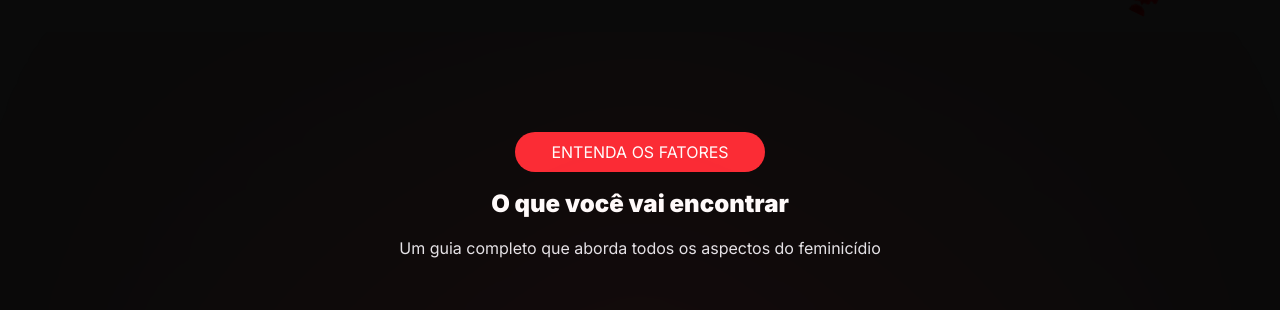
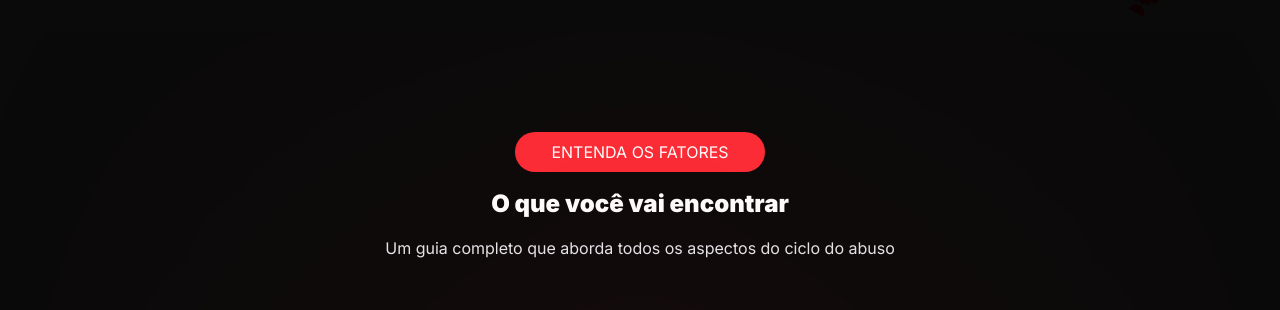
Before and after one commit to FabianoPereiraOne/Landing-Page-Secure-Yourself, a Next.js app: page / in a window 1280 px wide. Shown: the part 1660-1970 px from the top of the page. Built offline with nearby package versions, Linux system fonts and the light colour scheme.

Commit message:
Feat: adjust text benefits

```diff
--- a/src/components/Benefits/index.tsx
+++ b/src/components/Benefits/index.tsx
@@ -16,7 +16,7 @@ export const Benefits = () => {
           MotionComponent={motion.article}
           direction='up'
           delay={0.1}
-          className='w-full md:max-w-[500px] z-10'
+          className='w-full md:max-w-[550px] z-10'
         >
           <strong className='block max-w-[250px] mx-auto text-center bg-red-500 px-4 py-2 text-white text-md font-normal rounded-[24px] uppercase'>
             Entenda os Fatores
@@ -25,7 +25,7 @@ export const Benefits = () => {
             O que você vai encontrar
           </h3>
           <p className='text-center mt-4 text-gray-200 font-normal text-md whitespace-pre-line'>
-            Um guia completo que aborda todos os aspectos do feminicídio
+            Um guia completo que aborda todos os aspectos do ciclo do abuso
           </p>
         </AnimateOnScroll>
         <div className='w-full z-10 grid grid-cols-1 lg:grid-cols-2 place-items-center gap-10 before:blur-[200px] relative  before:absolute before:left-[50%] before:translate-x-[-50%] before:bottom-36px before:w-[150px] before:h-[150px] lg:before:w-[200px] lg:before:h-[200px] before:-z-10 before:bg-red-500 before:rounded-full lg:before:blur-[250px] '>
```
